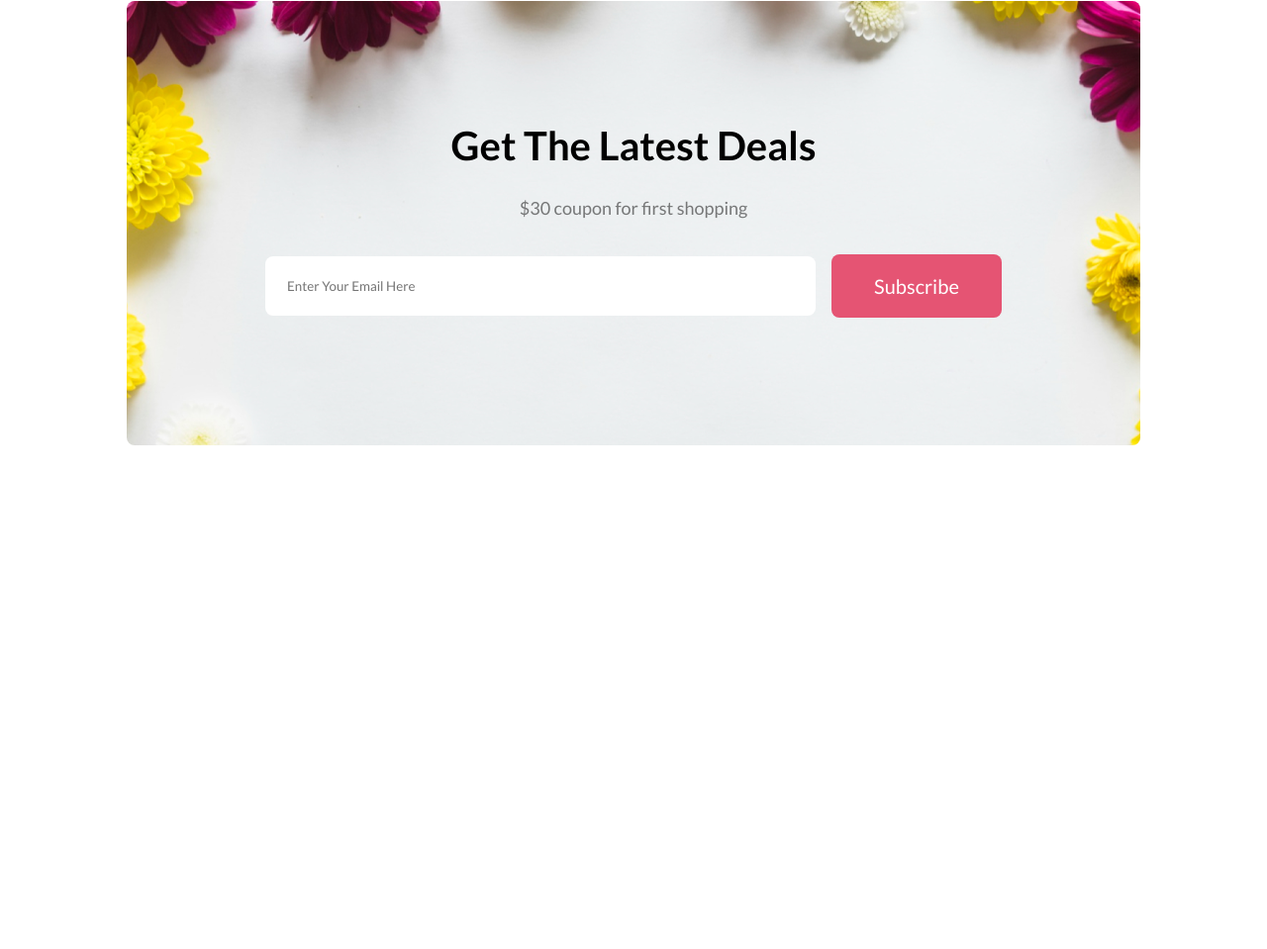
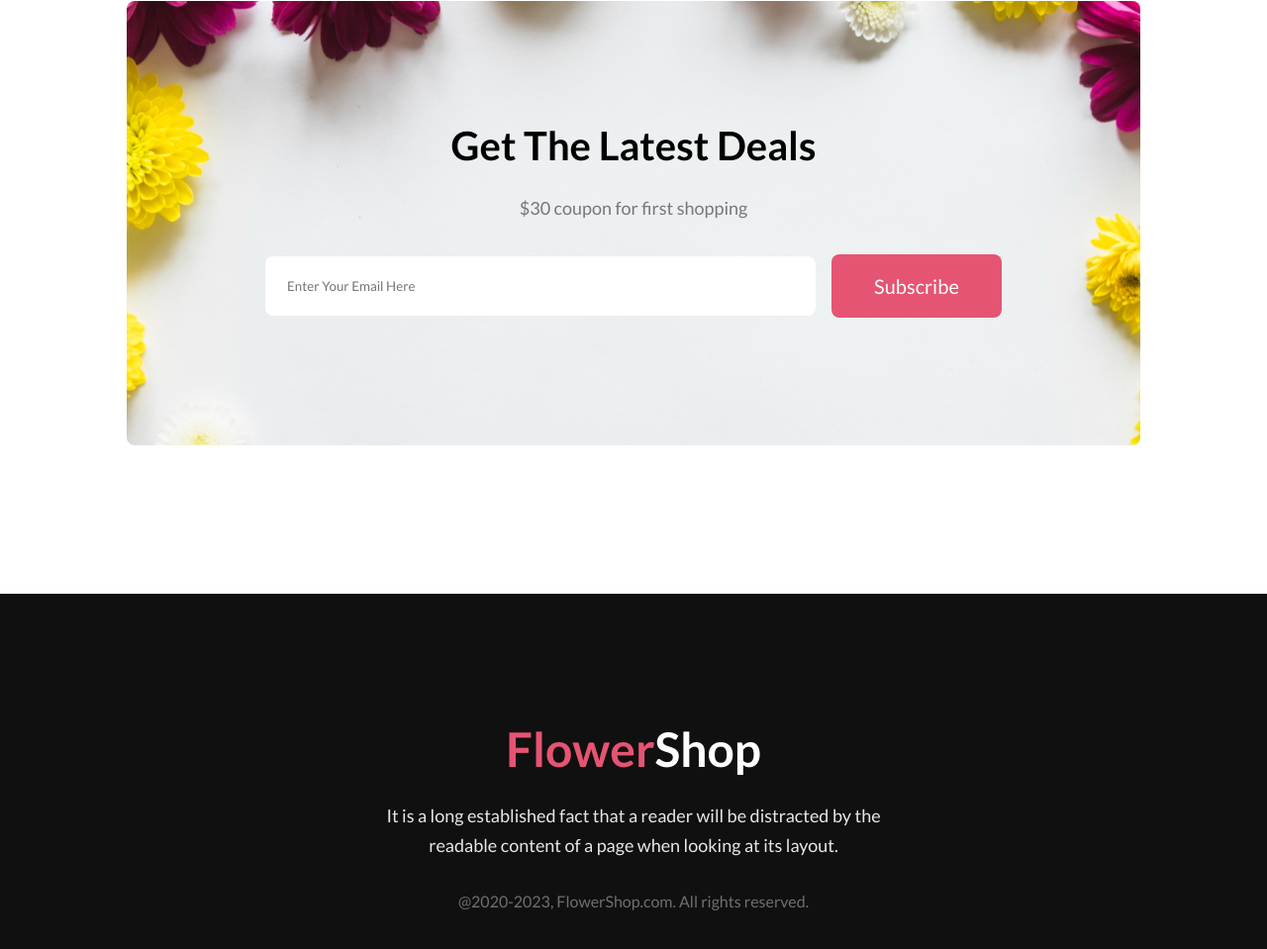
Before and after one commit to mosfiqurRahmanJsd/flower-shop, a plain HTML site: page index.html in a window 1280 px wide. Shown: the part 3230-4189 px from the top of the page at 99% size. Before the commit the page ends 3830 px from the top, so only its background shows below. Drawn offline with Linux system fonts and the light colour scheme.

Commit message:
footer added

```diff
--- a/index.html
+++ b/index.html
@@ -100,7 +100,12 @@
 
     </main>
     <footer>
-
+        <div class="footer-container">
+            <h3> <span class="highlight-text">Flower</span>Shop</h3>
+            <p>It is a long established fact that a reader will be distracted by the readable content of a page when
+                looking at its layout.</p>
+            <small>@2020-2023, FlowerShop.com. All rights reserved. </small>
+        </div>
     </footer>
 
 
--- a/style.css
+++ b/style.css
@@ -196,3 +196,37 @@ h2 {
     border-radius: 8px;
     padding: 22px;
 }
+
+
+/* footer styles */
+footer {
+    background-color: #111010;
+    min-height: 449px;
+    display: flex;
+    align-items: center;
+}
+
+.footer-container {
+    width: 40%;
+    margin: 0 auto;
+    text-align: center;
+}
+
+.footer-container h3 {
+    font-size: 48px;
+    color: #ffffff;
+    font-weight: 800;
+    margin-bottom: 24px;
+}
+
+.footer-container p {
+    font-size: 18px;
+    color: rgba(255, 255, 255, 0.90);
+    font-weight: 400;
+}
+
+.footer-container small {
+    font-size: 16px;
+    color: rgba(255, 255, 255, 0.40);
+    font-weight: 400;
+}
```
